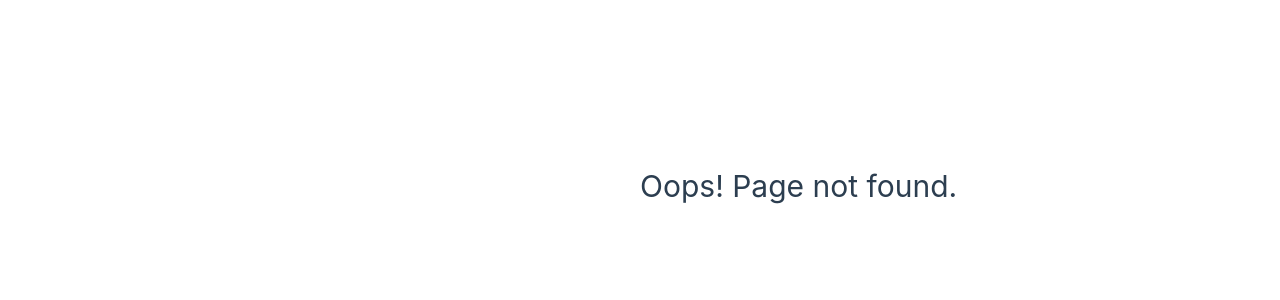
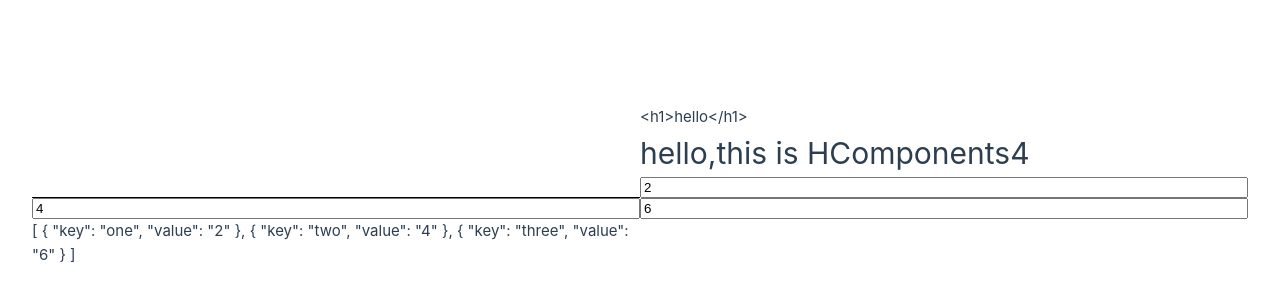
Before and after one commit to airmanxtw/TestVue20250102, a Vue app: page /home17 in a window 1280 px wide. Before the commit this address had no page. Shown: the part 214-514 px from the top of the page. Built offline with nearby package versions, Linux system fonts and the light colour scheme.

Commit message:
新增 Home17View.vue 和 HComponents4.vue，並在路由中添加對應的路徑

```diff
--- /dev/null
+++ b/src/components/HComponents4.vue
@@ -0,0 +1,15 @@
+<template>
+  <node />
+  <input style="border:none;border-bottom:1px solid black;outline:none;"/>
+  <!-- 產生一個input，僅只有下引線，沒有邊框 -->
+
+
+
+
+</template>
+<script setup lang="ts">
+import {h} from 'vue';
+const hnode=h('h1','hello,this is HComponents4');
+const node=h('div',['<h1>hello</h1>',hnode]);
+
+</script>
--- a/src/router/index.ts
+++ b/src/router/index.ts
@@ -104,6 +104,11 @@ const router = createRouter({
       component: () => import('@/views/Home16View.vue'),
     },
     {
+      path: '/home17',
+      name: 'home17',
+      component: () => import('@/views/Home17View.vue'),
+    },
+    {
       path: '/:pathMatch(.*)*',
       name: 'NotFound',
       component: () => import('@/views/NotFound.vue'),
--- /dev/null
+++ b/src/views/Home17View.vue
@@ -0,0 +1,12 @@
+<template>
+  <HComponents4 />
+  <input v-for="(item) in data" :key="item.key" v-model="item.value" />
+  {{ data }}
+</template>
+<script setup lang="ts">
+import HComponents4 from '@/components/HComponents4.vue';
+import { ref } from 'vue';
+const data=ref<KeyValue[]>([{key:'one',value:'2'}, {key:'two',value:'4'},{key:'three',value:'6'}]);
+
+
+</script>
```
